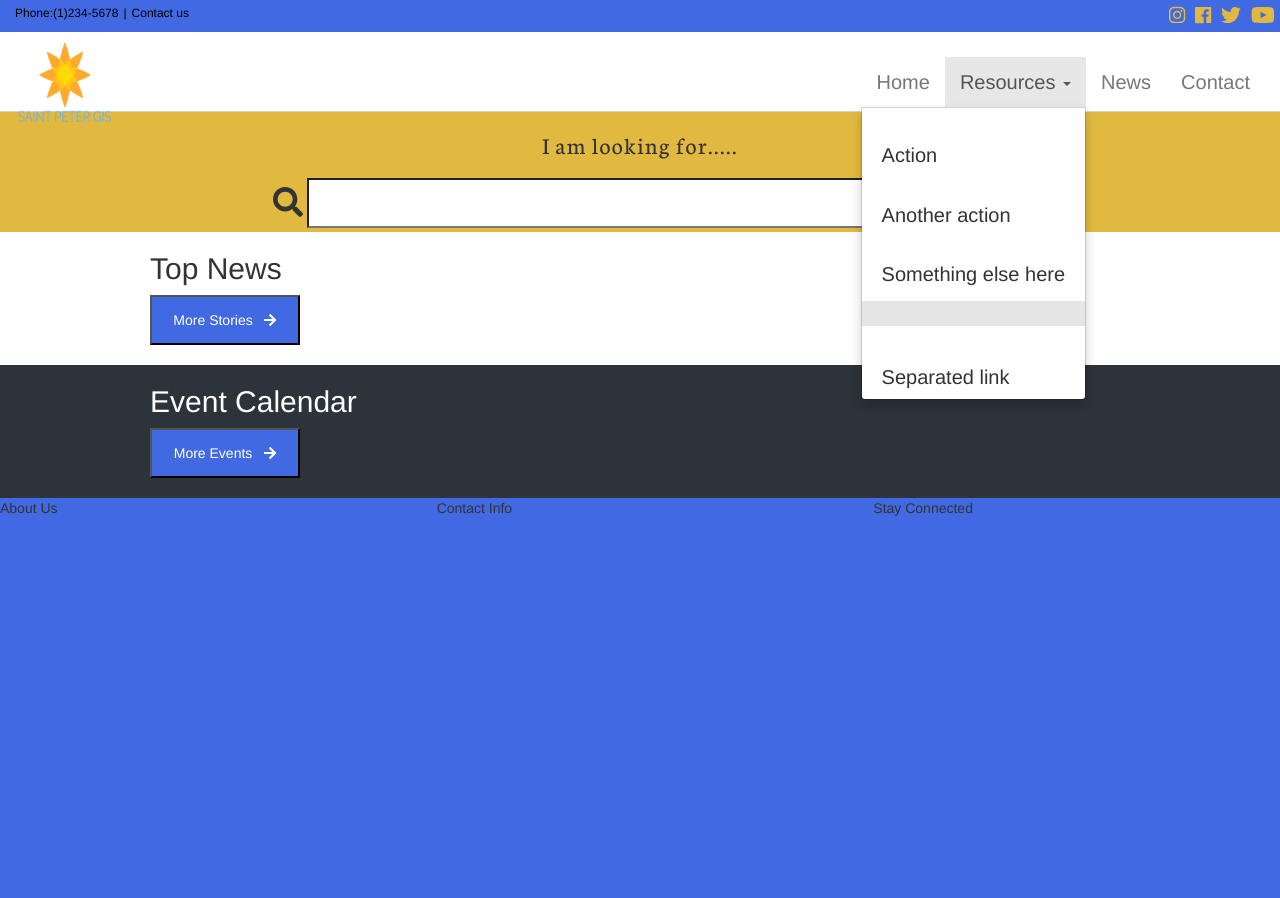
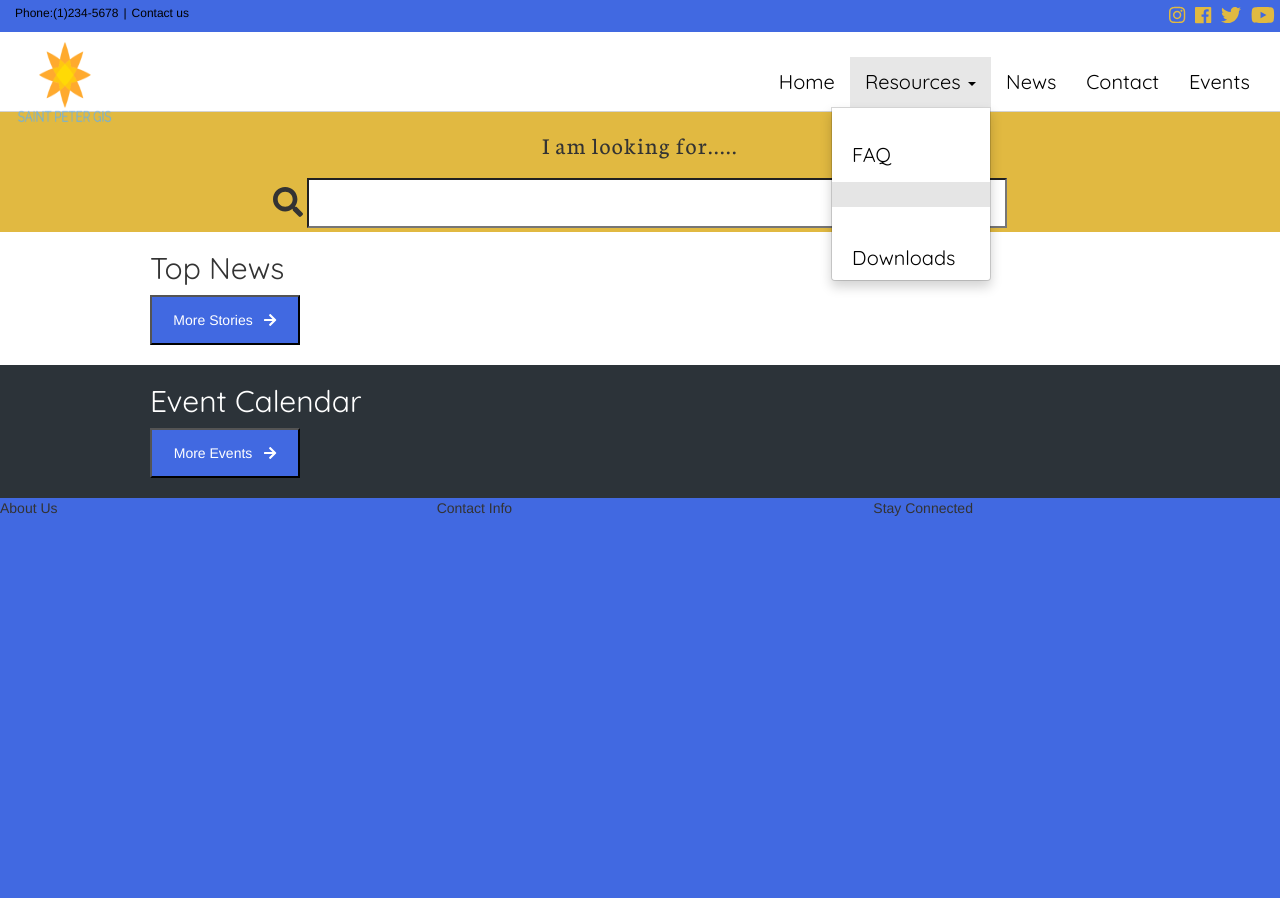
Before and after one commit to agill12/saint_peter_gis, a Django app: page / in a window 1280 px wide, after a click on "Resources". Run offline with Django 3.2, Linux system fonts and the light colour scheme; data comes from the database, SQL or seed files in the repository; style sheets or scripts are compiled from the project's sources; some libraries are stand-ins or nearby versions.

Commit message:
FONT CHANGES,RESPONSIVE NEWS

```diff
--- a/home/static/home/styles.less
+++ b/home/static/home/styles.less
@@ -3,8 +3,11 @@
 @secondary-color:rgba(225,185,65,1);
 @tertiary-color:white;
 @tertiary-color-2:rgba(44,51,57,1);
-//UASAGE
 
+//BASE STYLES
+h2{
+    font-family: 'Quicksand', sans-serif;
+}
 #nav1{
     background-color: @main-color;
     border-radius:0;
@@ -37,7 +41,9 @@ margin-bottom:0px
     li{
        padding-top: 25px;
        a{
-           font-size: 20px
+           font-size: 20px;
+           font-family: 'Quicksand', sans-serif;
+           color:black;
        }
 
    }
--- a/home/templates/home/base.html
+++ b/home/templates/home/base.html
@@ -8,7 +8,7 @@
     <title>Saint Peter GIS</title>
     <!--STYLESHEETS-->
     <link rel="stylesheet" href="https://maxcdn.bootstrapcdn.com/font-awesome/4.7.0/css/font-awesome.min.css" type="text/css" />
-<link href="https://fonts.googleapis.com/css?family=Montserrat:700|Neuton" rel="stylesheet">
+<link href="https://fonts.googleapis.com/css?family=Montserrat:700|Neuton|Quicksand" rel="stylesheet">
     <link rel="stylesheet" href="https://cdnjs.cloudflare.com/ajax/libs/bootswatch/3.3.7/sandstone/bootstrap.min.css">
     <link rel="stylesheet/less" href="{% static 'home/styles.less' %}">
     <!--SCRIPTS-->
@@ -59,16 +59,16 @@
         <li class="dropdown">
           <a href="#" class="dropdown-toggle" data-toggle="dropdown" role="button" aria-haspopup="true" aria-expanded="false">Resources <span class="caret"></span></a>
           <ul class="dropdown-menu">
-            <li><a href="#">Action</a></li>
-            <li><a href="#">Another action</a></li>
-            <li><a href="#">Something else here</a></li>
+            <li><a href="#">FAQ</a></li>
+
             <li role="separator" class="divider"></li>
-            <li><a href="#">Separated link</a></li>
+            <li><a href="#">Downloads</a></li>
           </ul>
         </li>
         <li><a href="#">News</a></li>
 
         <li><a href="#">Contact</a></li>
+        <li><a href="#">Events</a></li>
       </ul>
     </div><!-- /.navbar-collapse -->
   </div><!-- /.container-fluid -->
```
Also changed, not shown: other parts of home/static/home/styles.less (+92 -7 lines).
